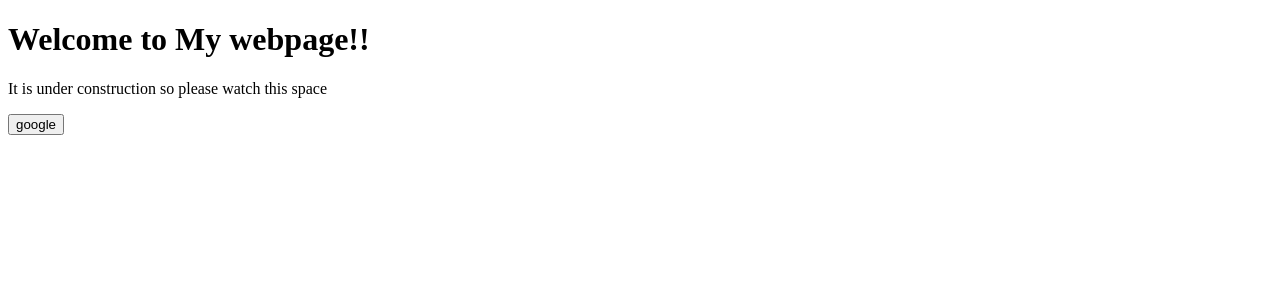
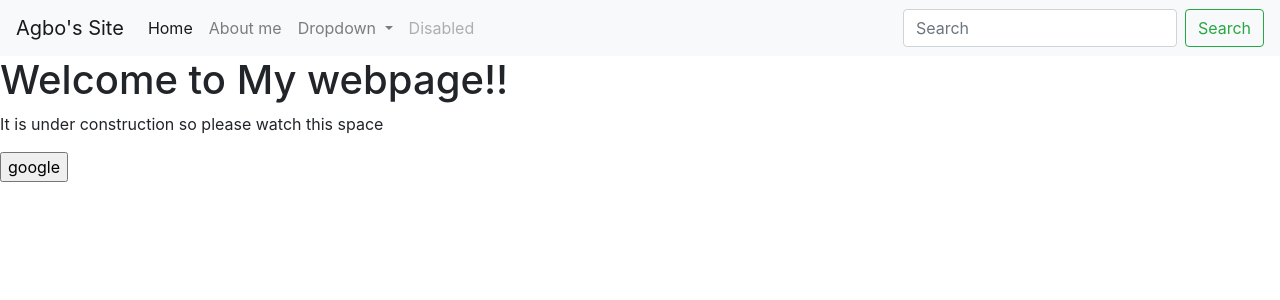
Before and after one commit to sahlamina/simple_login_site, a Flask app: page /welcome in a window 1280 px wide. Shown: the top 300 px of the page. Run offline with Flask 2, Linux system fonts and the light colour scheme; some libraries are stand-ins or nearby versions.

Commit message:
Included toolbar and began working on about page

```diff
--- a/app.py
+++ b/app.py
@@ -59,6 +59,9 @@ def logout():
 def welcome():
     return render_template("welcome.html")
 
+@app.route("/about")
+def about():
+    return render_template("aboutme.html")
 
 if __name__ == "__main__":
     # app.secret_key = os.urandom(12)
--- a/templates/welcome.html
+++ b/templates/welcome.html
@@ -1,8 +1,51 @@
 <!DOCTYPE html>
 <html lang="en">
 <head>
+  <!-- CSS only -->
+<link rel="stylesheet" href="https://stackpath.bootstrapcdn.com/bootstrap/4.5.1/css/bootstrap.min.css" integrity="sha384-VCmXjywReHh4PwowAiWNagnWcLhlEJLA5buUprzK8rxFgeH0kww/aWY76TfkUoSX" crossorigin="anonymous">
+
+<!-- JS, Popper.js, and jQuery -->
+<script src="https://code.jquery.com/jquery-3.5.1.slim.min.js" integrity="sha384-DfXdz2htPH0lsSSs5nCTpuj/zy4C+OGpamoFVy38MVBnE+IbbVYUew+OrCXaRkfj" crossorigin="anonymous"></script>
+<script src="https://cdn.jsdelivr.net/npm/popper.js@1.16.1/dist/umd/popper.min.js" integrity="sha384-9/reFTGAW83EW2RDu2S0VKaIzap3H66lZH81PoYlFhbGU+6BZp6G7niu735Sk7lN" crossorigin="anonymous"></script>
+<script src="https://stackpath.bootstrapcdn.com/bootstrap/4.5.1/js/bootstrap.min.js" integrity="sha384-XEerZL0cuoUbHE4nZReLT7nx9gQrQreJekYhJD9WNWhH8nEW+0c5qq7aIo2Wl30J" crossorigin="anonymous"></script>
+
     <meta charset="UTF-8">
     <title>Welcome page</title>
+    <nav class="navbar navbar-expand-lg navbar-light bg-light">
+  <a class="navbar-brand" href="#">Agbo's Site</a>
+  <button class="navbar-toggler" type="button" data-toggle="collapse" data-target="#navbarSupportedContent" aria-controls="navbarSupportedContent" aria-expanded="false" aria-label="Toggle navigation">
+    <span class="navbar-toggler-icon"></span>
+  </button>
+
+  <div class="collapse navbar-collapse" id="navbarSupportedContent">
+    <ul class="navbar-nav mr-auto">
+      <li class="nav-item active">
+        <a class="nav-link" href="#">Home <span class="sr-only">(current)</span></a>
+      </li>
+      <li class="nav-item">
+        <a class="nav-link" href="about">About me</a>
+      </li>
+      <li class="nav-item dropdown">
+        <a class="nav-link dropdown-toggle" href="#" id="navbarDropdown" role="button" data-toggle="dropdown" aria-haspopup="true" aria-expanded="false">
+          Dropdown
+        </a>
+        <div class="dropdown-menu" aria-labelledby="navbarDropdown">
+          <a class="dropdown-item" href="#">Action</a>
+          <a class="dropdown-item" href="#">Another action</a>
+          <div class="dropdown-divider"></div>
+          <a class="dropdown-item" href="#">Something else here</a>
+        </div>
+      </li>
+      <li class="nav-item">
+        <a class="nav-link disabled" href="#" tabindex="-1" aria-disabled="true">Disabled</a>
+      </li>
+    </ul>
+    <form class="form-inline my-2 my-lg-0">
+      <input class="form-control mr-sm-2" type="search" placeholder="Search" aria-label="Search">
+      <button class="btn btn-outline-success my-2 my-sm-0" type="submit">Search</button>
+    </form>
+  </div>
+</nav>
 </head>
 <body>
     <h1> Welcome to My webpage!!</h1>
```
Also changed, not shown: templates/aboutme.html (added, +19 -0 lines).
